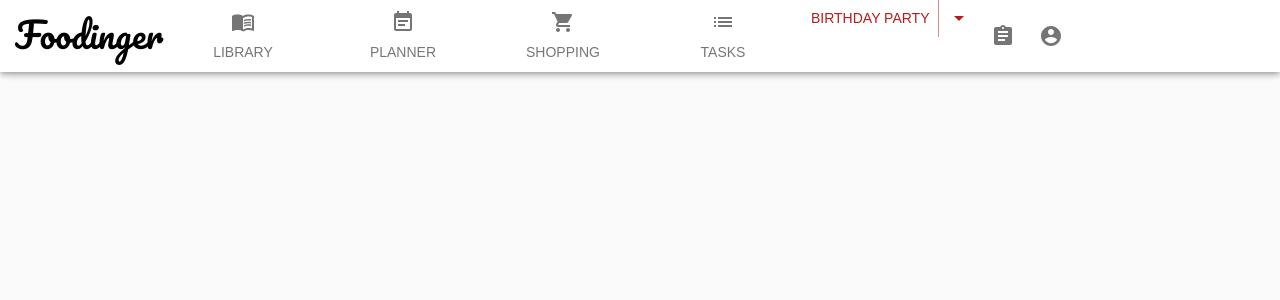
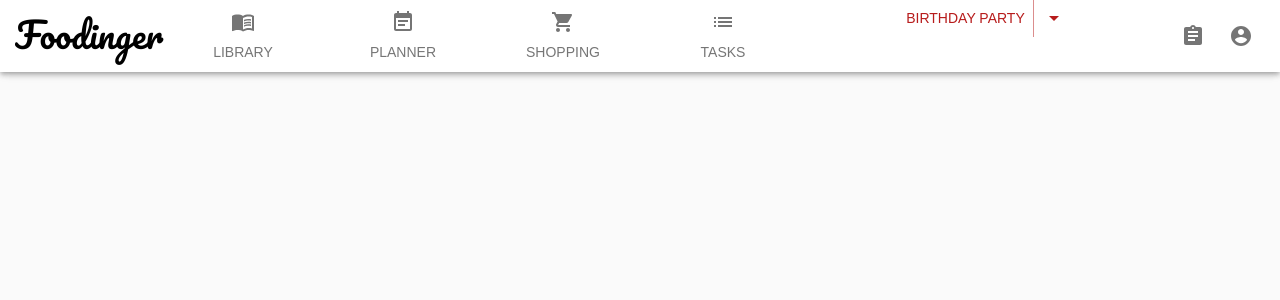
Before and after one commit to switzerb/foodinger-web-ui, a React (Create React App) app: page / in a window 1280 px wide. Shown: the top 300 px of the page. Built offline with nearby package versions, Linux system fonts and the light colour scheme.

Commit message:
Change the logo and the layout

```diff
--- a/src/AppHeader.js
+++ b/src/AppHeader.js
@@ -37,6 +37,9 @@ const styles = makeStyles(theme => ({
         flexGrow: 1,
         backgroundColor: "#fff",
     },
+    toolbar: {
+      display: "flex"
+    },
     title: {
         flexGrow: 1,
     }
@@ -65,9 +68,10 @@ const AppHeader = (props) => {
     };
 
     return <AppBar className={classes.root}>
-            <Toolbar>
+            <Toolbar className={classes.toolbar}>
                     <Logo />
                     <Tabs
+                        className={classes.title}
                         value={pathname.substring(1)}
                         indicatorColor="primary"
                         textColor="primary"
```
Lines whose indentation alone changed are shown as unchanged.
